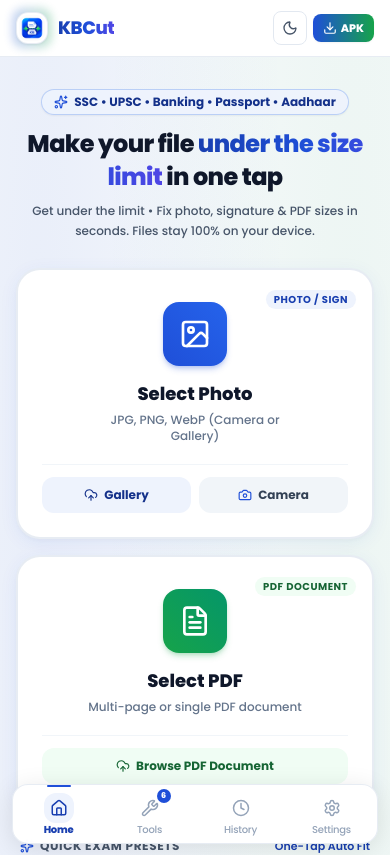
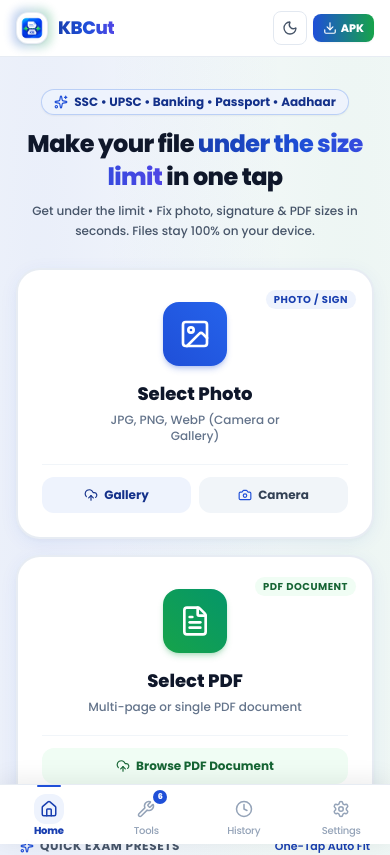
Before and after one commit to kunalpawar9403/KBCut, a React (Vite) app: page / in a window 390 px wide. Shown: the top 855 px of the page. Built offline with nearby package versions, Linux system fonts and the light colour scheme.

Commit message:
fix: BottomNav full-width no side gaps, footer ends at nav bar
- Remove px-3 side padding so nav stretches edge to edge
- Remove rounded-2xl, now a flat full-width bar with top border + shadow
- Main content pb-32 -> pb-16 so footer ends right at the nav bar

```diff
--- a/src/App.tsx
+++ b/src/App.tsx
@@ -82,7 +82,7 @@
         />
 
         {/* Main Content Area */}
-        <main className="flex-1 w-full max-w-6xl mx-auto px-4 sm:px-6 pt-6 pb-32 md:pb-16">
+        <main className="flex-1 w-full max-w-6xl mx-auto px-4 sm:px-6 pt-6 pb-16 md:pb-16">
           {matchedSlug ? (
             <SeoLandingPage slug={matchedSlug} />
           ) : (
--- a/src/components/common/BottomNav.tsx
+++ b/src/components/common/BottomNav.tsx
@@ -22,9 +22,9 @@
   return (
     <nav
       aria-label="Mobile bottom navigation"
-      className="fixed bottom-0 left-0 right-0 z-40 md:hidden px-3 pb-0"
+      className="fixed bottom-0 left-0 right-0 z-40 md:hidden"
     >
-      <div className="glass rounded-2xl border border-slate-200/80 dark:border-slate-700/80 shadow-[0_4px_24px_rgba(0,0,0,0.10)] dark:shadow-[0_4px_24px_rgba(0,0,0,0.35)] flex items-stretch h-[60px] overflow-hidden">
+      <div className="glass border-t border-slate-200/80 dark:border-slate-700/80 shadow-[0_-4px_24px_rgba(0,0,0,0.08)] dark:shadow-[0_-4px_24px_rgba(0,0,0,0.30)] flex items-stretch h-[60px] overflow-hidden">
         {tabs.map((tab) => {
           const isActive = activeTab === tab.id;
           const Icon = tab.icon;
```
